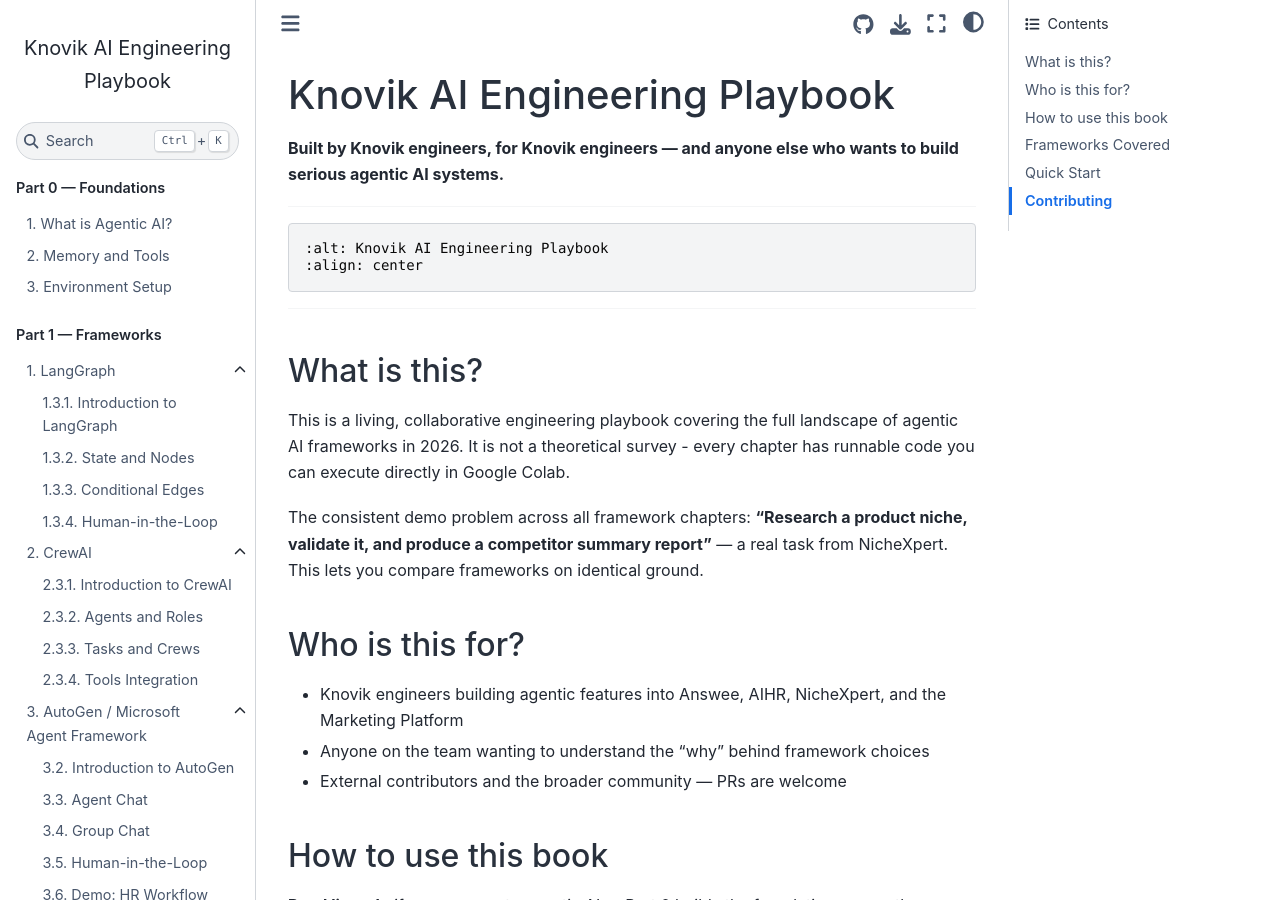
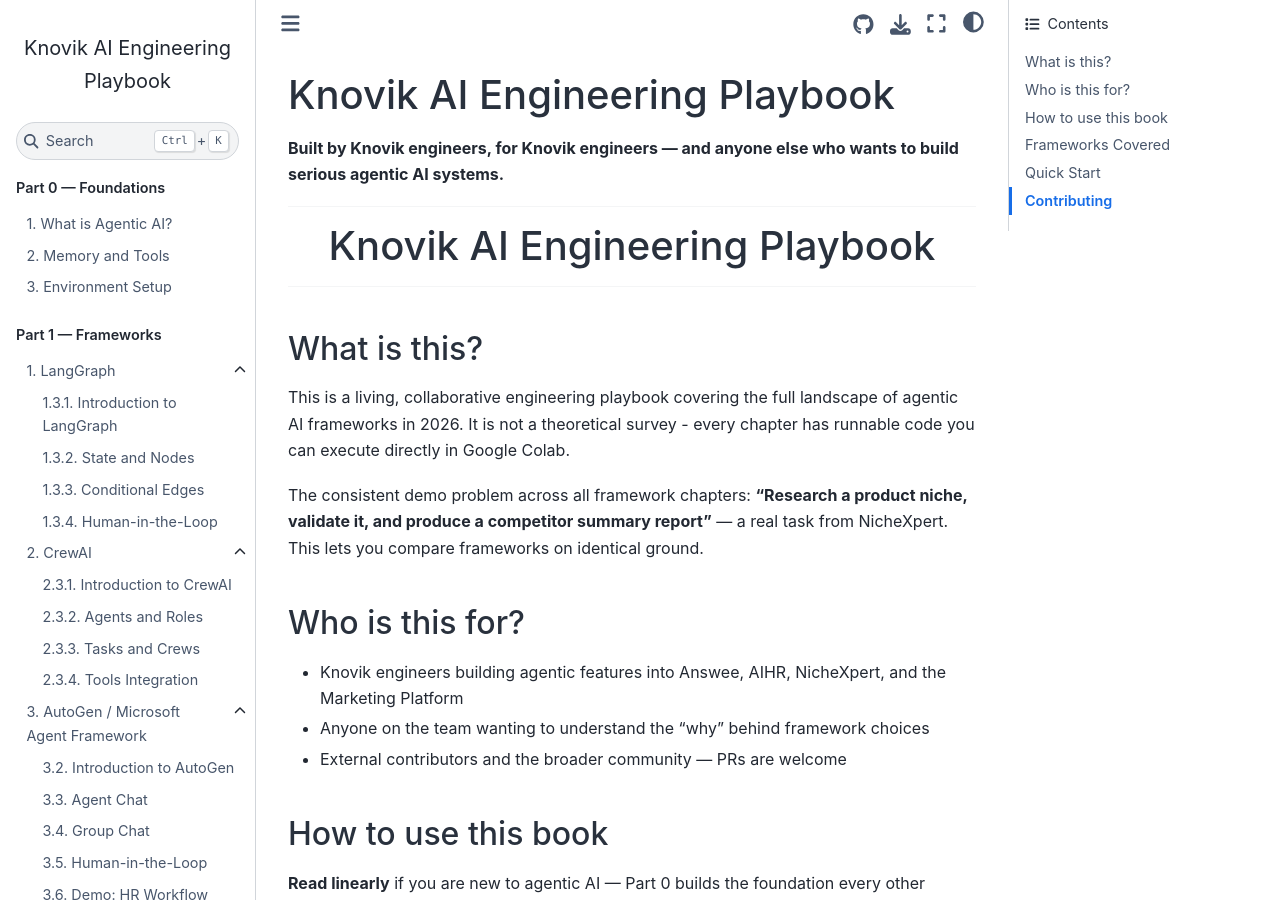
Before and after one commit to KnovikLLC/knovik-agentic-ai-playbook, a Jupyter Book: the page built from notebooks/00_foundations/index.md, in a window 1280 px wide and 900 px high. Built offline with Jupyter Book 1.0.4 settings and Sphinx 7.4.7 and the Sphinx Book theme 1.1.4, drawn with Linux system fonts in a browser that asks for light colours; pages that are not in the unit, such as notebooks, are missing from menus.

Commit message:
Update header format in index.md
Replaced Markdown header with HTML header for alignment.

````diff
--- a/notebooks/00_foundations/index.md
+++ b/notebooks/00_foundations/index.md
@@ -4,10 +4,7 @@
 
 ---
 
-```
-:alt: Knovik AI Engineering Playbook
-:align: center
-```
+<h1 align="center">Knovik AI Engineering Playbook</h1>
 
 ---
 
````
